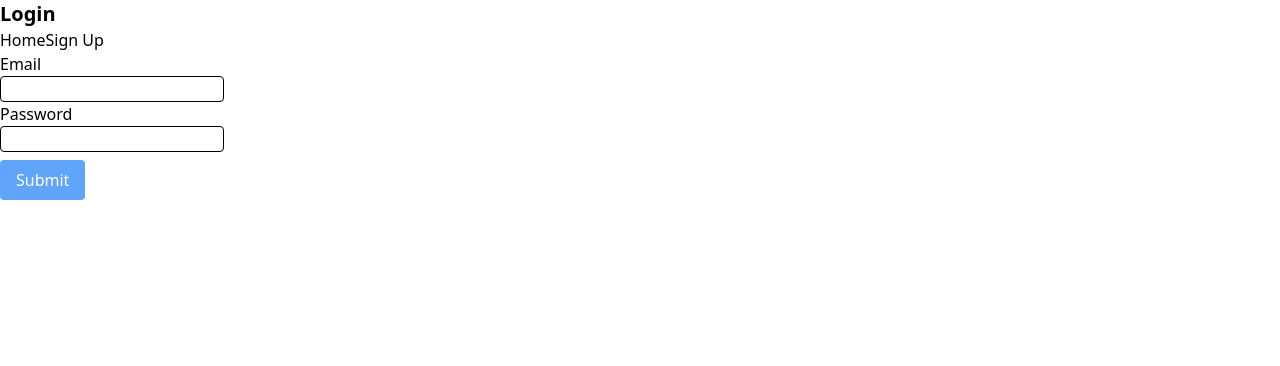
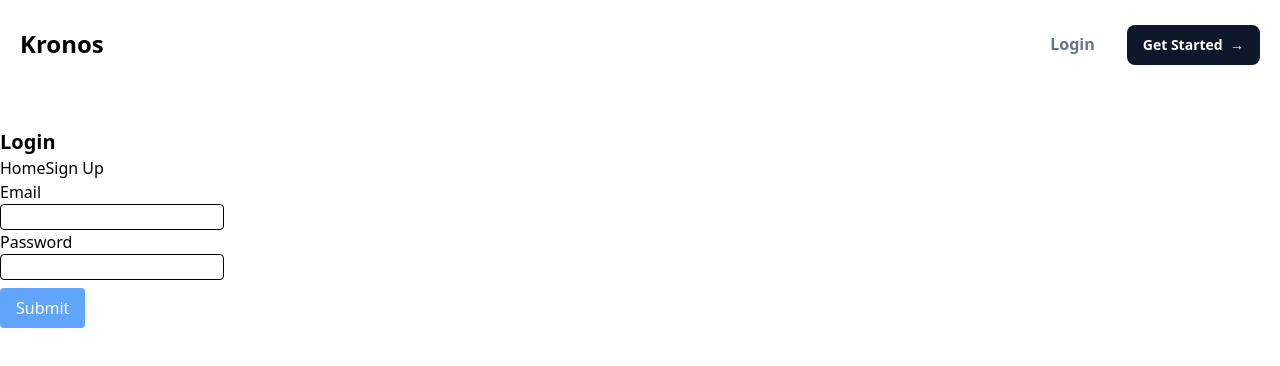
Before and after one commit to Mitchell-Moore/kronos-web, a React (Vite) app: page /login in a window 1280 px wide. Shown: the top 366 px of the page. Built offline with nearby package versions, Linux system fonts and the light colour scheme.

Commit message:
add header to login, need to learn how to have layouts for public and auth route

```diff
--- a/src/components/public/PublicHeader.tsx
+++ b/src/components/public/PublicHeader.tsx
@@ -26,14 +26,14 @@ const PublicHeader: React.FC = (props: PublicHeaderProps) => {
     </ul> */}
       <div>
         <a
-          href="#"
+          href="/login"
           className="text-slate-500 hover:text-slate-900 font-semibold"
         >
           Login
         </a>
         <a
           className="inline-flex justify-center rounded-lg text-sm font-semibold py-2.5 px-4 bg-slate-900 text-white hover:bg-slate-700 -my-2.5 ml-8"
-          href="#"
+          href="/registration"
         >
           <span>Get Started &nbsp;</span>
           <span aria-hidden="true" className="text-white sm:inline">
--- a/src/pages/auth/Login.tsx
+++ b/src/pages/auth/Login.tsx
@@ -1,6 +1,7 @@
 import React, { useState } from 'react';
 import { login } from '../../api/user';
 import { useNavigate } from 'react-router-dom';
+import PublicHeader from '../../components/public/PublicHeader';
 
 interface LoginProps {}
 
@@ -24,7 +25,9 @@ const Login: React.FC = (props: LoginProps) => {
     return <div>...loading</div>;
   }
   return (
-    <div>
+    <div className="container mx-auto">
+      <PublicHeader />
+      <div className="pt-32">
         <div className="text-xl font-bold">Login</div>
         <a href="/">Home</a>
         <a href="/register">Sign Up</a>
@@ -69,6 +72,7 @@ const Login: React.FC = (props: LoginProps) => {
           </button>
         </form>
       </div>
+    </div>
   );
 };
 
```
Lines whose indentation alone changed are shown as unchanged.
